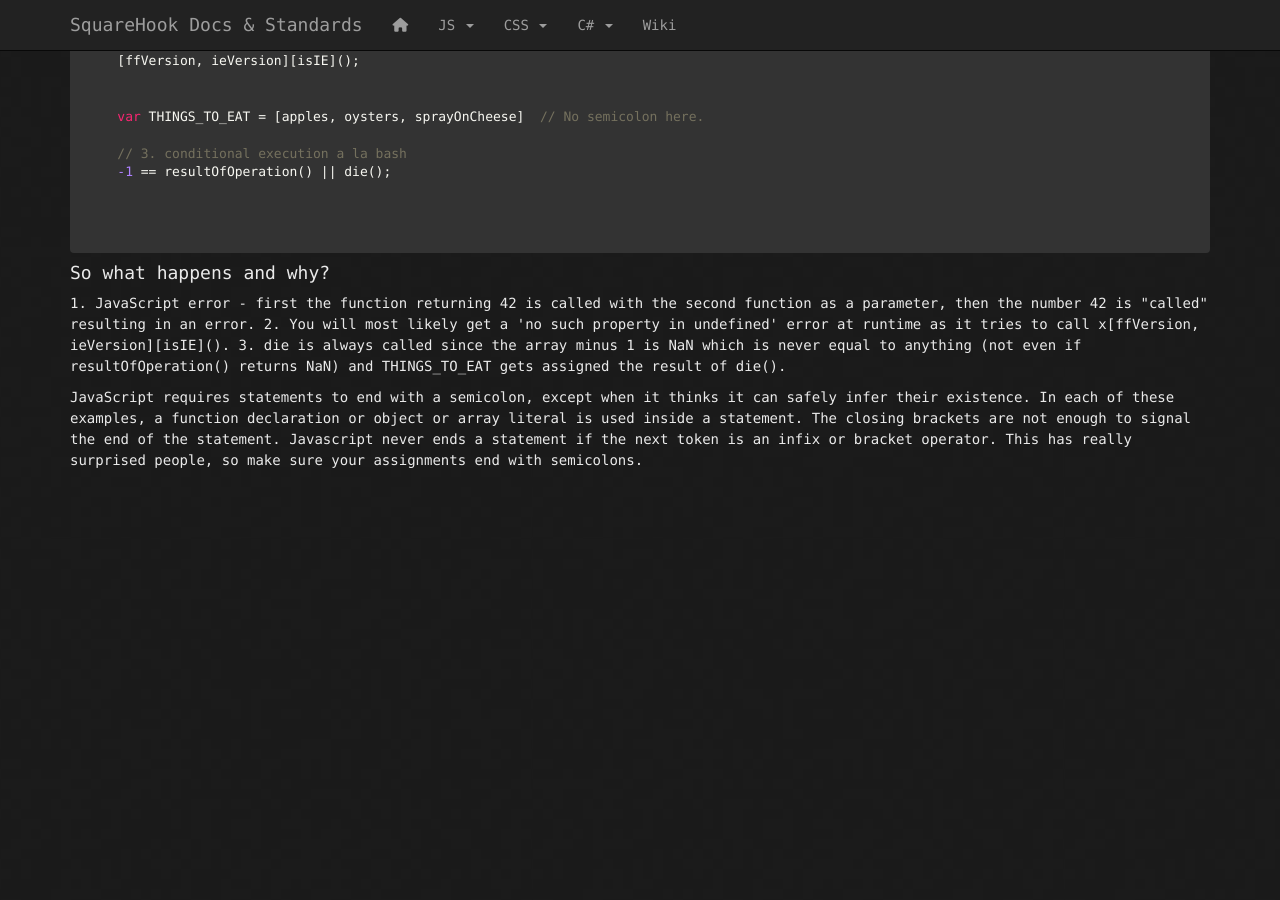
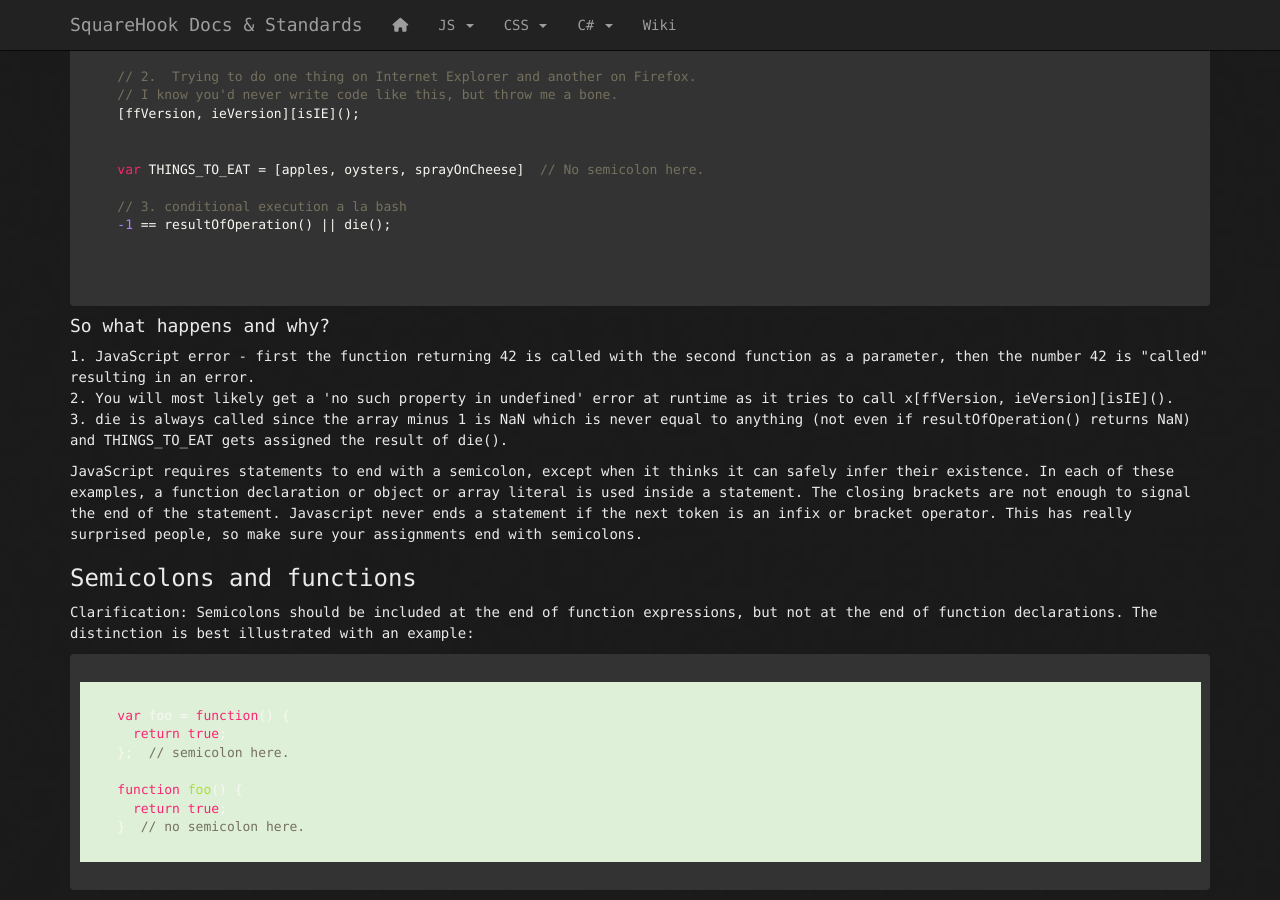
Before and after one commit to SquareHook/SquareHook.github.io, a Jekyll site: the page built from standards/js.html, in a window 1280 px wide and 900 px high, scrolled down 526 px. Built offline with Jekyll 4.4.1, drawn with Linux system fonts in a browser that asks for light colours; nearby versions of some CDN libraries; before the commit the page ends 1007 px from its top, so only the background shows below that; some of the changed text lies outside the part shown.

Commit message:
Update js.html

```diff
--- a/standards/js.html
+++ b/standards/js.html
@@ -45,8 +46,8 @@
 </h4>
 <p>
 
-    1. JavaScript error - first the function returning 42 is called with the second function as a parameter, then the number 42 is "called" resulting in an error.
-    2. You will most likely get a 'no such property in undefined' error at runtime as it tries to call x[ffVersion, ieVersion][isIE]().
+    1. JavaScript error - first the function returning 42 is called with the second function as a parameter, then the number 42 is "called" resulting in an error.  <br>
+    2. You will most likely get a 'no such property in undefined' error at runtime as it tries to call x[ffVersion, ieVersion][isIE]().  <br>
     3. die is always called since the array minus 1 is NaN which is never equal to anything (not even if resultOfOperation() returns NaN) and THINGS_TO_EAT gets assigned the result of die().
 
 </p>
@@ -55,3 +56,21 @@
 
     This has really surprised people, so make sure your assignments end with semicolons.
 </p>
+
+<h3>Semicolons and functions</h3>
+<p>
+  Clarification:
+  Semicolons should be included at the end of function expressions, but not at the end of function declarations. The distinction is best illustrated with an example:
+
+</p>
+<pre>
+  <code class="bg-success">
+    var foo = function() {
+      return true;
+    };  // semicolon here.
+
+    function foo() {
+      return true;
+    }  // no semicolon here.
+  </code>
+</pre>
```
Also changed, not shown: other parts of standards/js.html (+1 -0 lines).
